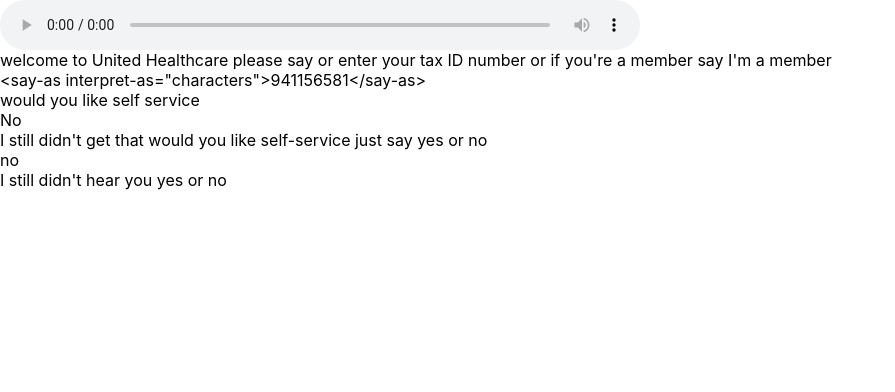
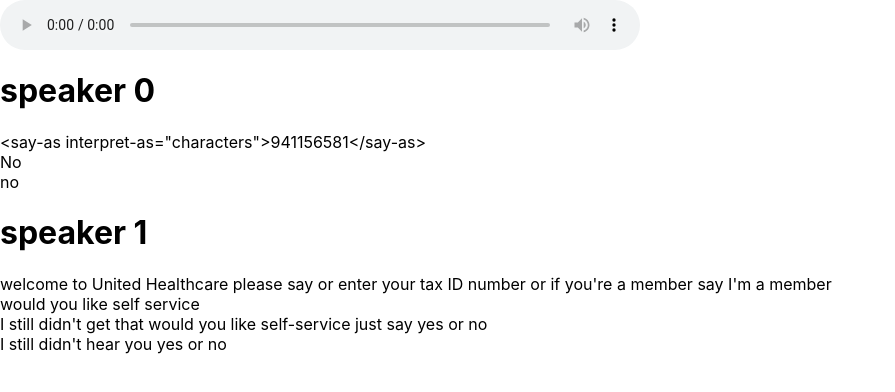
Before and after one commit to niole/audiolab, a React (Create React App) app: page / in a window 1280 px wide. Shown: the top 392 px of the page, without its empty margins (0-895 px from the left). Built offline with nearby package versions, Linux system fonts and the light colour scheme.

Commit message:
Add audiotrack

```diff
--- a/package.json
+++ b/package.json
@@ -10,6 +10,7 @@
     "@types/node": "12.6.2",
     "@types/react": "16.8.23",
     "@types/react-dom": "16.8.4",
+    "ramda": "^0.26.1",
     "react": "^16.8.6",
     "react-dom": "^16.8.6",
     "react-player": "^1.11.1",
@@ -37,5 +38,8 @@
       "last 1 firefox version",
       "last 1 safari version"
     ]
+  },
+  "devDependencies": {
+    "@types/ramda": "^0.26.15"
   }
 }
--- /dev/null
+++ b/src/views/parsedaudio/AudioTrack.tsx
@@ -0,0 +1,27 @@
+import * as React from 'react';
+import { Annotation } from '../../types';
+
+type Props = {
+    speakerAnnotations: Annotation[];
+    speakerId: number;
+};
+
+const AudioTrack = ({ speakerId, speakerAnnotations }: Props) => (
+    <div>
+        <h1>
+            speaker {speakerId}
+        </h1>
+        {speakerAnnotations.map(({
+            text,
+            durationMillis,
+            startOffsetMillis,
+            speakerId,
+        }: Annotation) => (
+            <div>
+                {text}
+            </div>
+        ))}
+    </div>
+);
+
+export default AudioTrack;
--- a/src/views/parsedaudio/index.tsx
+++ b/src/views/parsedaudio/index.tsx
@@ -1,24 +1,29 @@
 import * as React from 'react';
-
+import { groupBy } from 'ramda';
 import { getProject } from 'api';
 import withDataGetter from 'containers/withDataGetter';
 import { Annotation, AudioLabelingProject } from 'types';
+import AudioTrack from 'views/parsedaudio/AudioTrack';
 import AudioPlayer from 'views/audioplayer';
 
-const ParsedAudio = ({ annotations, audioFileURI }: InnerProps) => (
+const sortByStartTime = (as: Annotation[]): Annotation[] => {
+    return as.sort((a: Annotation, b: Annotation) => a.startOffsetMillis - b.startOffsetMillis);
+};
+
+/**
+ * need
+ * different speakers
+ * colors for each speaker
+ * location for each speaker
+ * render each audio bite in order
+ */
+const ParsedAudio = ({ audioFileURI, annotations }: InnerProps) => (
     <div>
         <AudioPlayer
             audioFileURI={audioFileURI}
         />
-        {annotations.map(({
-            text,
-            durationMillis,
-            startOffsetMillis,
-            speakerId,
-        }: Annotation) => (
-            <div>
-                {text}
-            </div>
+        {Object.values(groupBy(a => a.speakerId.toString(), annotations)).map((as: Annotation[]) => (
+            <AudioTrack speakerAnnotations={sortByStartTime(as)} speakerId={as[0].speakerId}/>
         ))}
     </div>
 );
```
Also changed, not shown: 1 other file (tests, documents, lock files or other folders).
